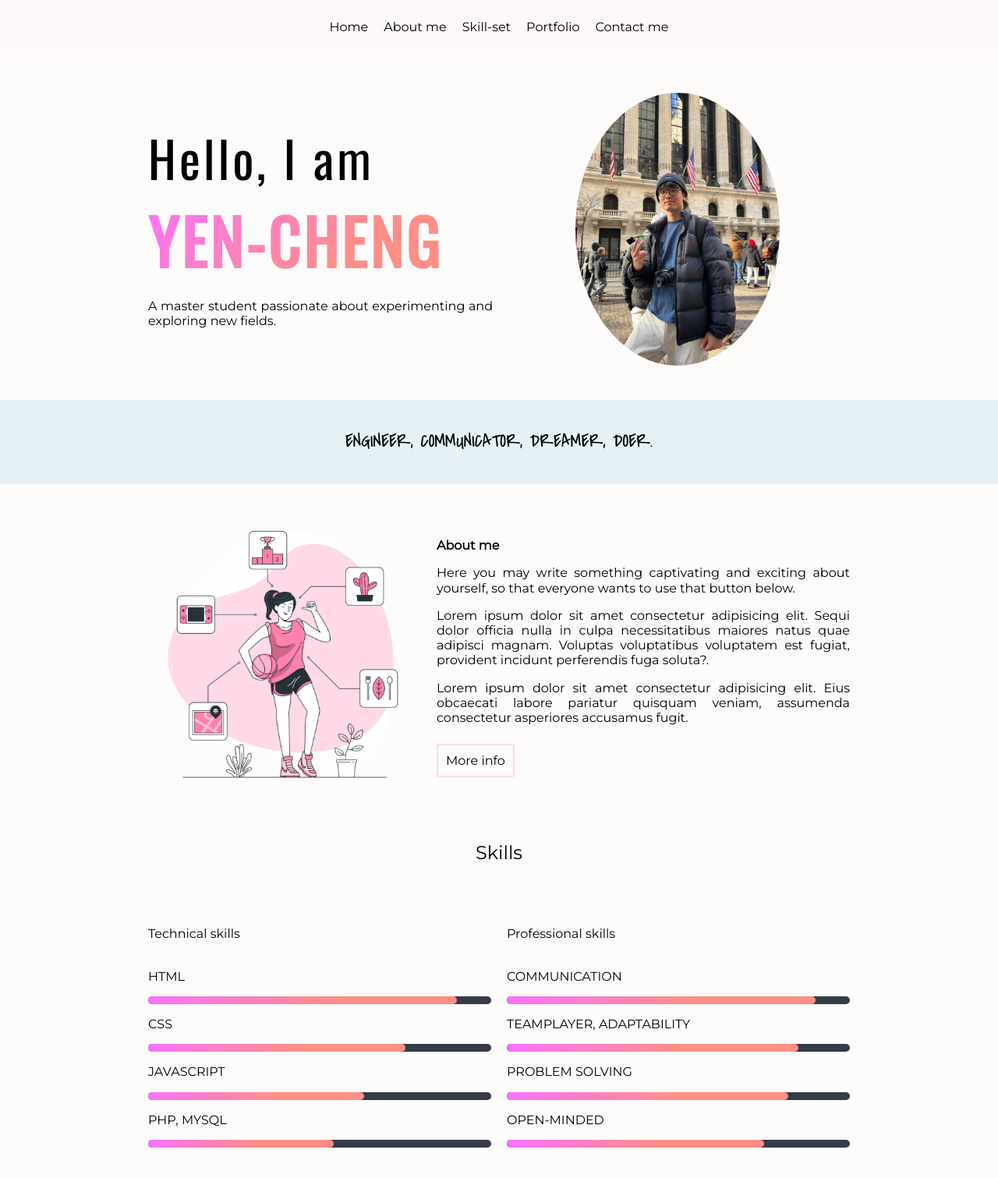
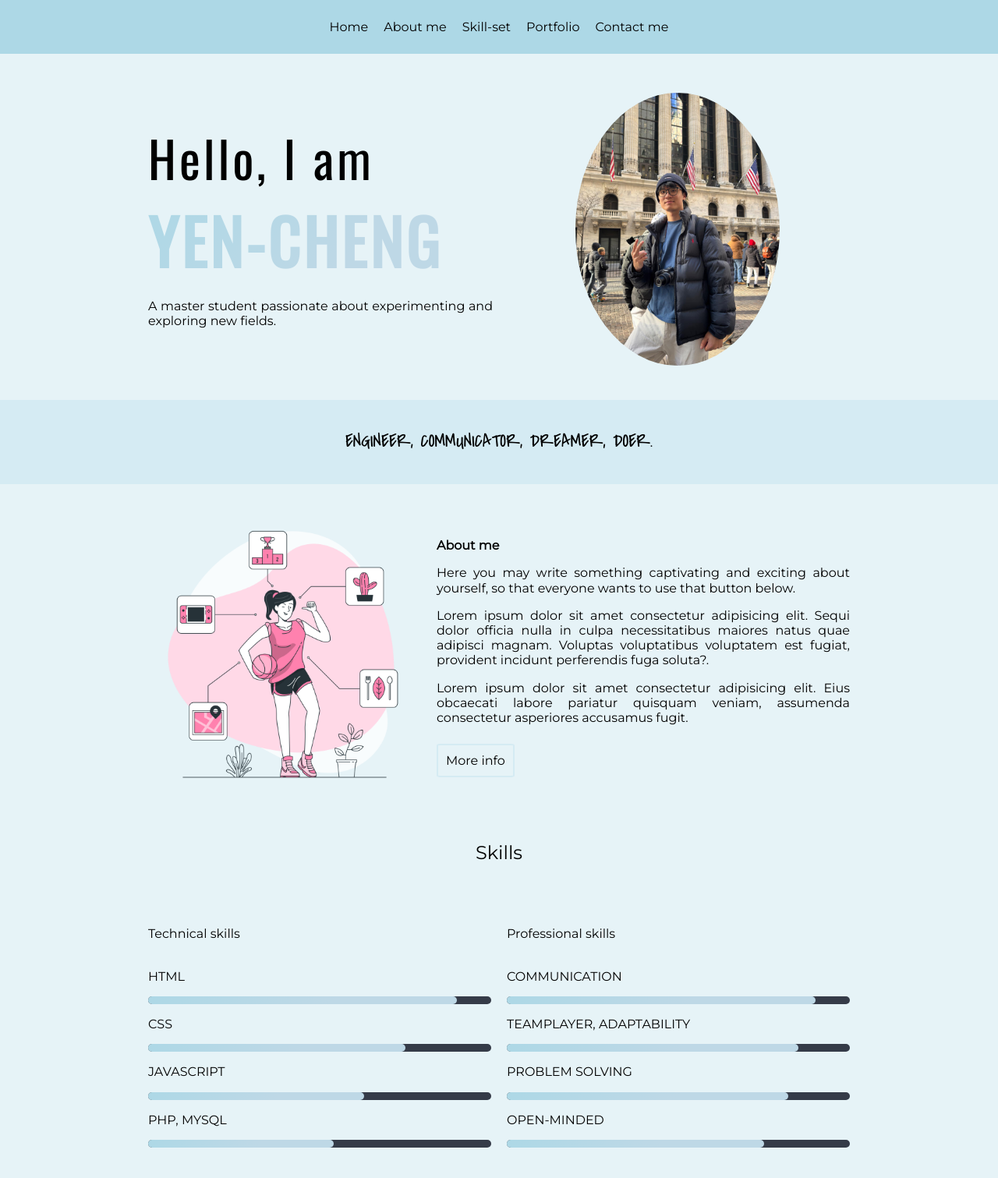
Before and after one commit to yenclin1226/yenclin1226.github.io, a plain HTML site: page index.html in a window 1280 px wide. Shown: the top 1511 px of the page at 78% size. Drawn offline with nearby package versions, Linux system fonts and the light colour scheme.

Commit message:
Update style.css

```diff
--- a/style.css
+++ b/style.css
@@ -10,7 +10,7 @@ html{
 }
 
 body {
-    background-color: rgba(253, 244, 244, 30%);
+    background-color: rgba(173, 216, 230, 30%);
     font-family: 'Montserrat', Arial, sans-serif;
     margin: 0px;
 }
@@ -27,7 +27,7 @@ body {
     font-weight: bold;
     text-transform: uppercase;
     margin: 0px;
-    background-image: linear-gradient(135deg, rgb(250, 113, 283)0%, rgb(255, 142, 134)60%);
+    background-image: linear-gradient(135deg, rgb(173, 216, 230)0%, rgb(190, 216, 230)60%);
     background-clip: text;
     -webkit-background-clip: text;
     -webkit-text-fill-color: transparent;
@@ -87,7 +87,7 @@ body {
 }
 
 .colorful-letter{
-    background-image: linear-gradient(135deg, rgb(250, 113, 283)0%, rgb(255, 142, 134)60%);
+    background-image: linear-gradient(135deg, rgb(173, 216, 230)0%, rgb(190, 216, 230)60%);
     background-clip: text;
     -webkit-background-clip: text;
     -webkit-text-fill-color: transparent;
@@ -206,7 +206,7 @@ body {
 
 /* Miscellaneous */
 .button{
-    background-color: rgba(253, 129, 187, 0.3);
+    background-color: rgba(173, 216, 230, 0.3);
     padding: 10px;
     text-decoration: none;
     border-radius: 5%;
@@ -215,7 +215,7 @@ body {
 
 /* I only used button-outline on this project, but you may like the other one more */
 .button-outline{
-    border: 2px solid  rgba(253, 129, 187, 0.3);
+    border: 2px solid  rgba(173, 216, 230, 0.3);
     padding: 10px;
     text-decoration: none;
     border-radius: 5%;
@@ -246,8 +246,8 @@ body {
 
 /* ANIMATIONS AND OTHER BEAUTIES */
 .button-outline:hover, .button-outline:active{
-    border: 2px solid  rgba(253, 129, 187, 0.3);
-    background-color: rgba(253, 129, 187, 0.6);
+    border: 2px solid  rgba(173, 216, 230, 0.3);
+    background-color: rgba(173, 216, 230, 0.6);
     padding: 10px;
     text-decoration: none;
     border-radius: 5%;
@@ -277,7 +277,7 @@ nav {
 }
 
 .main-nav{
-    background-color: rgb(253, 249, 249);
+    background-color: rgb(173, 216, 230);
     display: flex;
     list-style-type: none;
     justify-content: center;
@@ -295,7 +295,7 @@ nav {
 }
 
 .main-nav li a:hover {
-    color: rgb(254, 175, 210);
+    color: rgb(173, 216, 230);
     text-decoration: none;
     font-weight: bold;
 }
@@ -385,9 +385,9 @@ footer{
 .progress-bar span {
     height: 10px;
     float: left;
-    background: linear-gradient(135deg, rgb(250, 113, 283)0%, rgb(255, 142, 134)60%);
+    background: linear-gradient(135deg, rgb(173, 216, 230)0%, rgb(190, 216, 230)60%);
     border-radius: 20px;
-    -webkit-background: linear-gradient(135deg, rgb(250, 113, 283) 0%, rgb(255, 142, 134) 60%);
+    -webkit-background: linear-gradient(135deg, rgb(173, 216, 230) 0%, rgb(190, 216, 230) 60%);
     -webkit-border-radius: 20px;
 }
 
```
